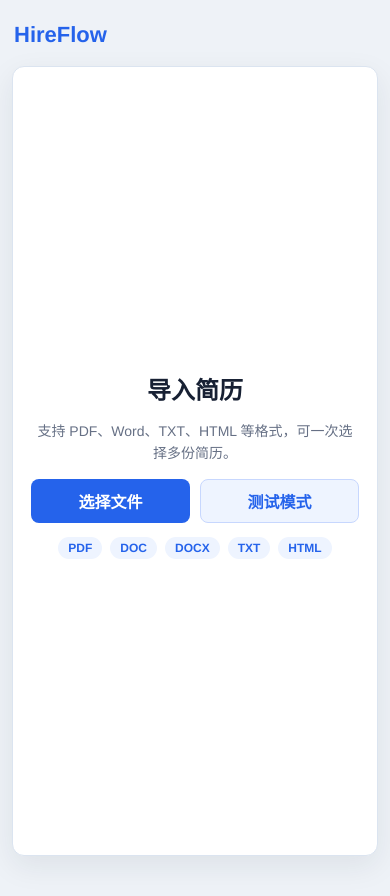
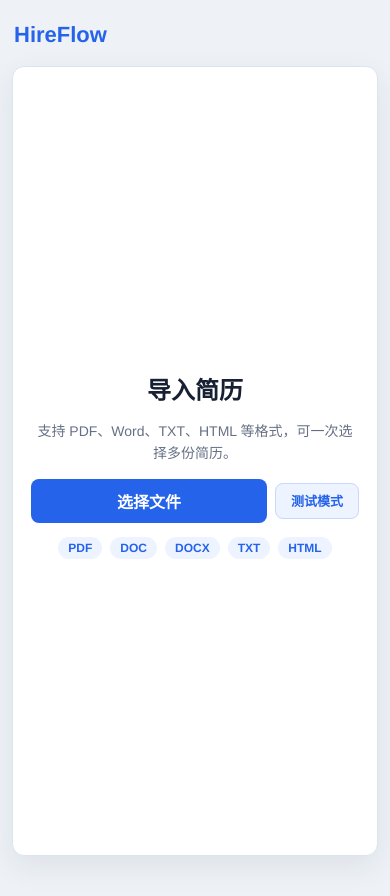
Before and after one commit to a2522272035/HireFlow, a Vue app in the folder frontend/: page /m/resumes in a window 390 px wide. Shown: the top 896 px of the page. Built offline with nearby package versions, Linux system fonts and the light colour scheme.

Commit message:
fix: shrink mobile demo button

```diff
--- a/frontend/src/views/ResumeAnalysis.vue
+++ b/frontend/src/views/ResumeAnalysis.vue
@@ -3523,8 +3523,9 @@ const reset = () => {
 .mobile-upload-actions {
   width: 100%;
   display: grid;
-  grid-template-columns: 1fr 1fr;
-  gap: 10px;
+  grid-template-columns: minmax(0, 1fr) auto;
+  align-items: center;
+  gap: 8px;
 }
 
 .mobile-upload-actions button {
@@ -3538,9 +3539,14 @@ const reset = () => {
 }
 
 .mobile-upload-actions button.secondary {
+  width: auto;
+  min-width: 84px;
+  min-height: 36px;
+  padding: 0 12px;
   background: #eef4ff;
   color: #2563eb;
   border: 1px solid #c7d7fe;
+  font-size: 13px;
 }
 
 .mobile-format-row {
```
